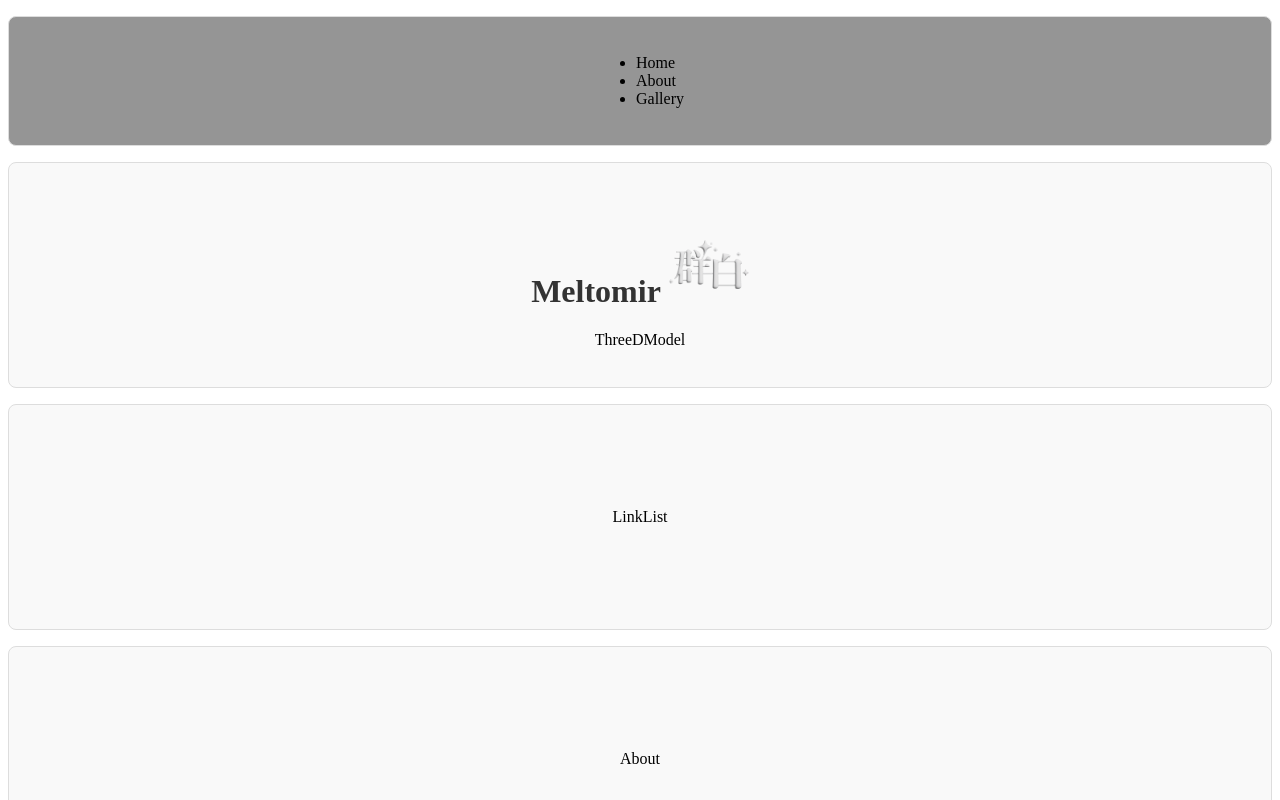
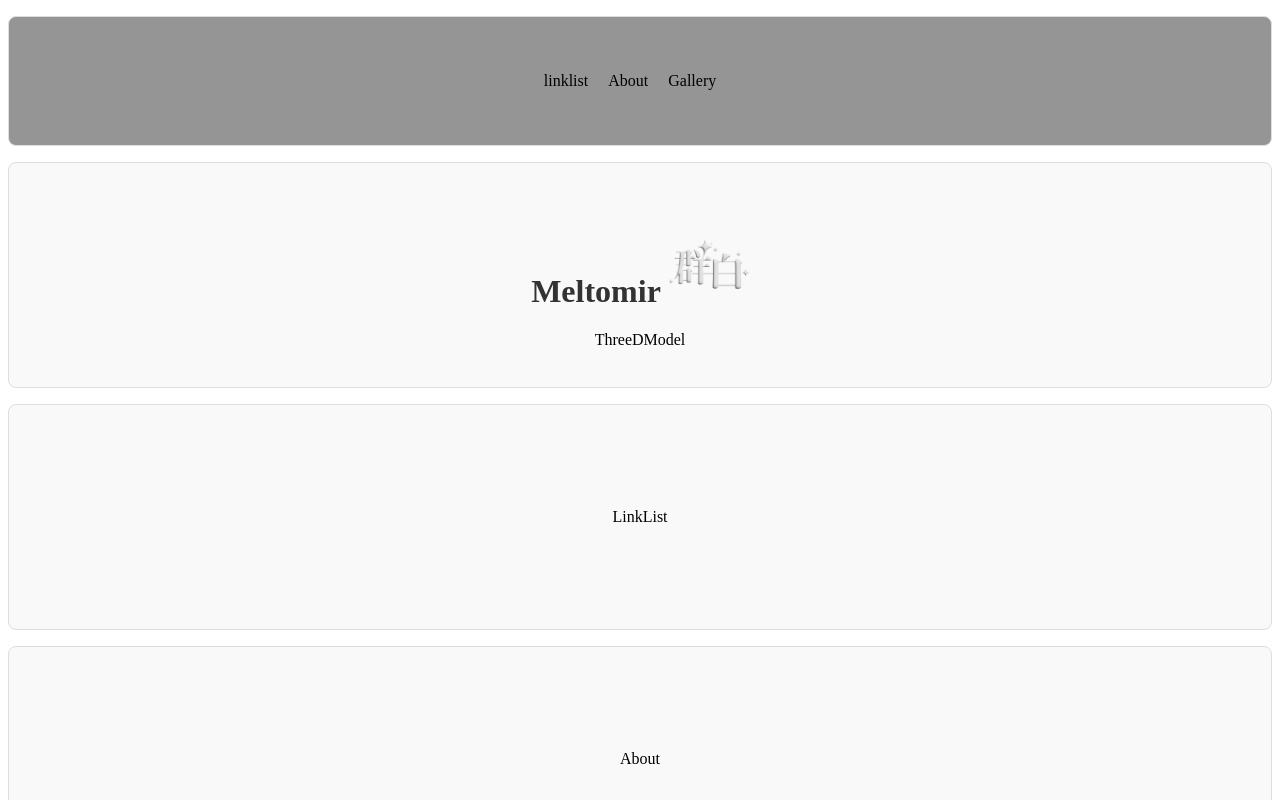
Before and after one commit to Tsukichan555/meltomir, a Next.js app: page / in a window 1280 px wide. Shown: the top 800 px of the page. Built offline with nearby package versions, Linux system fonts and the light colour scheme.

Commit message:
headerの要素を横並びにし、クリック時サイト内の要素へスクロールする機能の追加

```diff
--- a/src/components/arrangement/Header/Header.js
+++ b/src/components/arrangement/Header/Header.js
@@ -7,9 +7,9 @@ const Header = () => {
   return (
     <div className={styles.Header}>
       <ul>
-        <li>Home</li>
-        <li>About</li>
-        <li>Gallery</li>
+        <li><ScrollLink to="linklist" smooth={true} duration={500}>linklist</ScrollLink></li>
+        <li><ScrollLink to="about" smooth={true} duration={500}>About</ScrollLink></li>
+        <li><ScrollLink to="gallery" smooth={true} duration={500}>Gallery</ScrollLink></li>
       </ul>
     </div>
   )
--- a/src/components/arrangement/Header/Header.module.css
+++ b/src/components/arrangement/Header/Header.module.css
@@ -1,6 +1,7 @@
 .Header {
     background-color: #959595;
     display: flex;
+    list-style: none;
     align-items: center;
     justify-content: center;
     min-height: calc(5 * 1.2em); /* 20文字分の高さを確保 (1.2em は line-height の目安) */
@@ -10,3 +11,14 @@
     border-radius: 8px; /* 角を少し丸める */
 
 }
+
+.Header ul {
+    display: flex;
+    list-style: none;
+    padding: 0;
+    margin: 0;
+}
+
+.Header li {
+    margin-right: 20px; /* それぞれの隙間 */
+}
--- a/src/pages/index.js
+++ b/src/pages/index.js
@@ -24,7 +24,7 @@ const Home = () => {
         <ThreeDModel />
       </Element>
 
-      <Element name="about" className={style.element}>
+      <Element name="linklist" className={style.element}>
         <LinkList />
       </Element>
 
```
